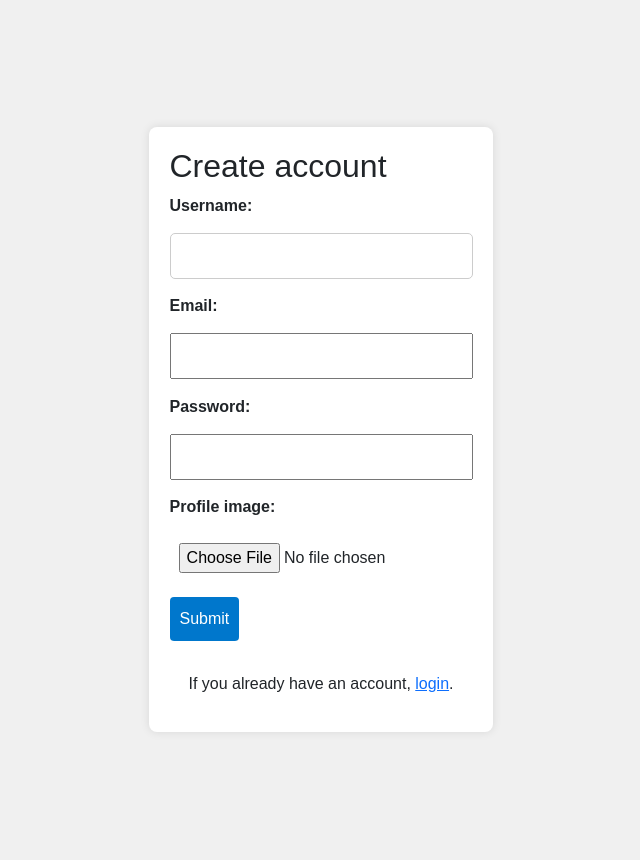
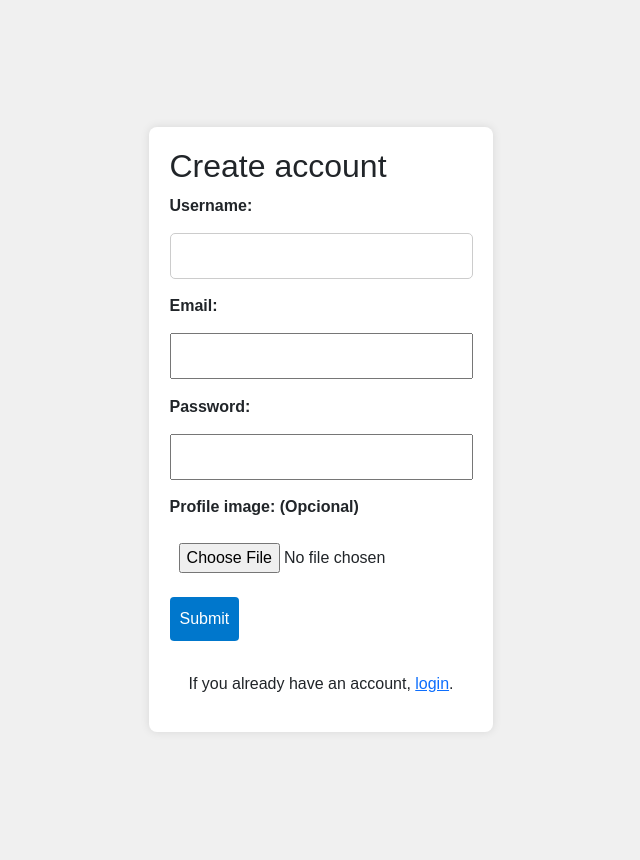
Before and after one commit to AlainMgz/proyecto-web-app, a PHP site: page /registro.php in a window 1280 px wide. Shown: the part 123-983 px from the top of the page, without its empty margins (319-959 px from the left). Run offline with PHP 8.4, Linux system fonts and the light colour scheme; some libraries are stand-ins or nearby versions.

Commit message:
Added optional indication when creating user account for the profile picture

```diff
--- a/Formularios/FormularioRegistro.php
+++ b/Formularios/FormularioRegistro.php
@@ -50,7 +50,7 @@ class FormularioRegistro extends Formulario
                     <input type="password" id="password" name="password" required>
 
                     <span class="form_errors">{$erroresCampos['profile_image']}</span>
-                    <label for="profile_image">Profile image:</label>
+                    <label for="profile_image">Profile image: (Opcional)</label>
                     <input type="file" id="profile_image" name="profile_image" accept=".png, .jpg, .jpeg, .gif">
 
                     <button type="submit">Submit</button>
```
